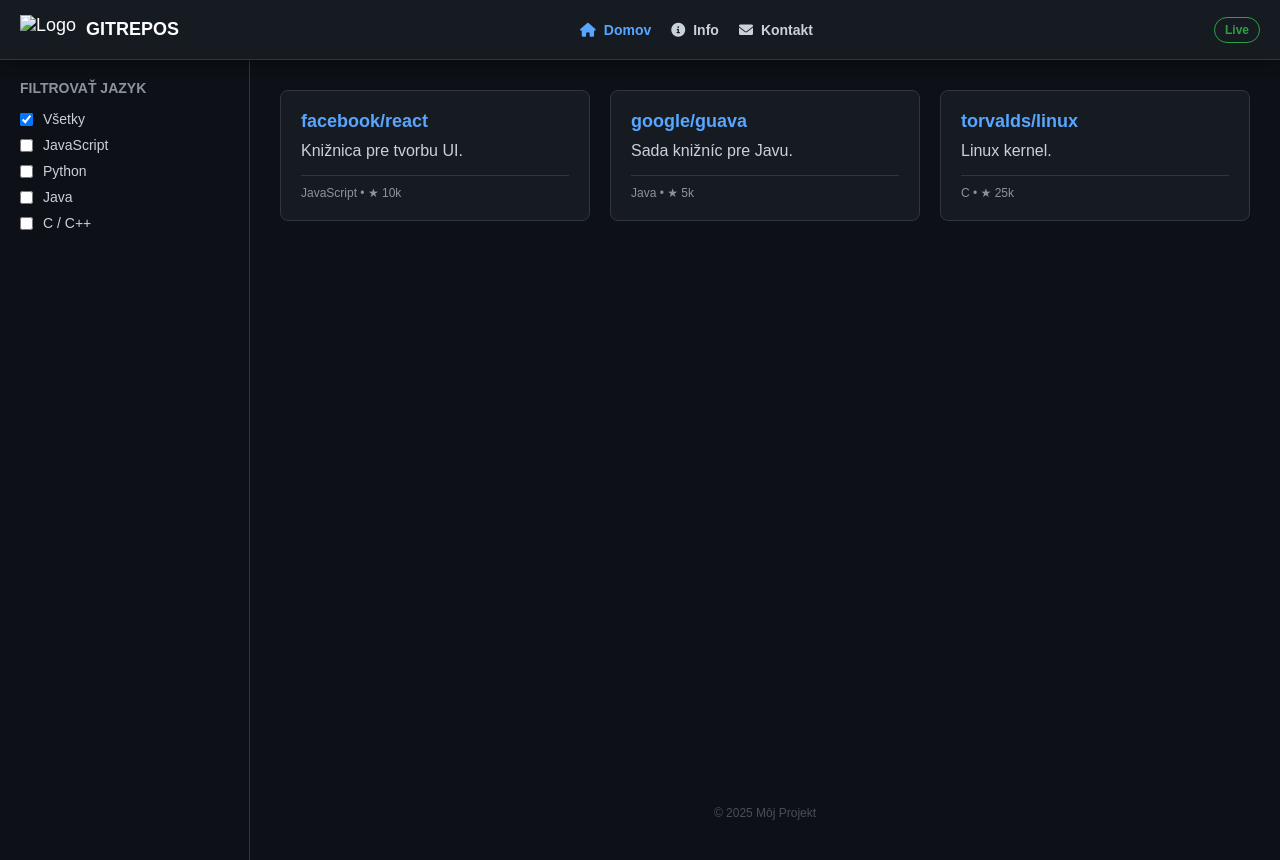
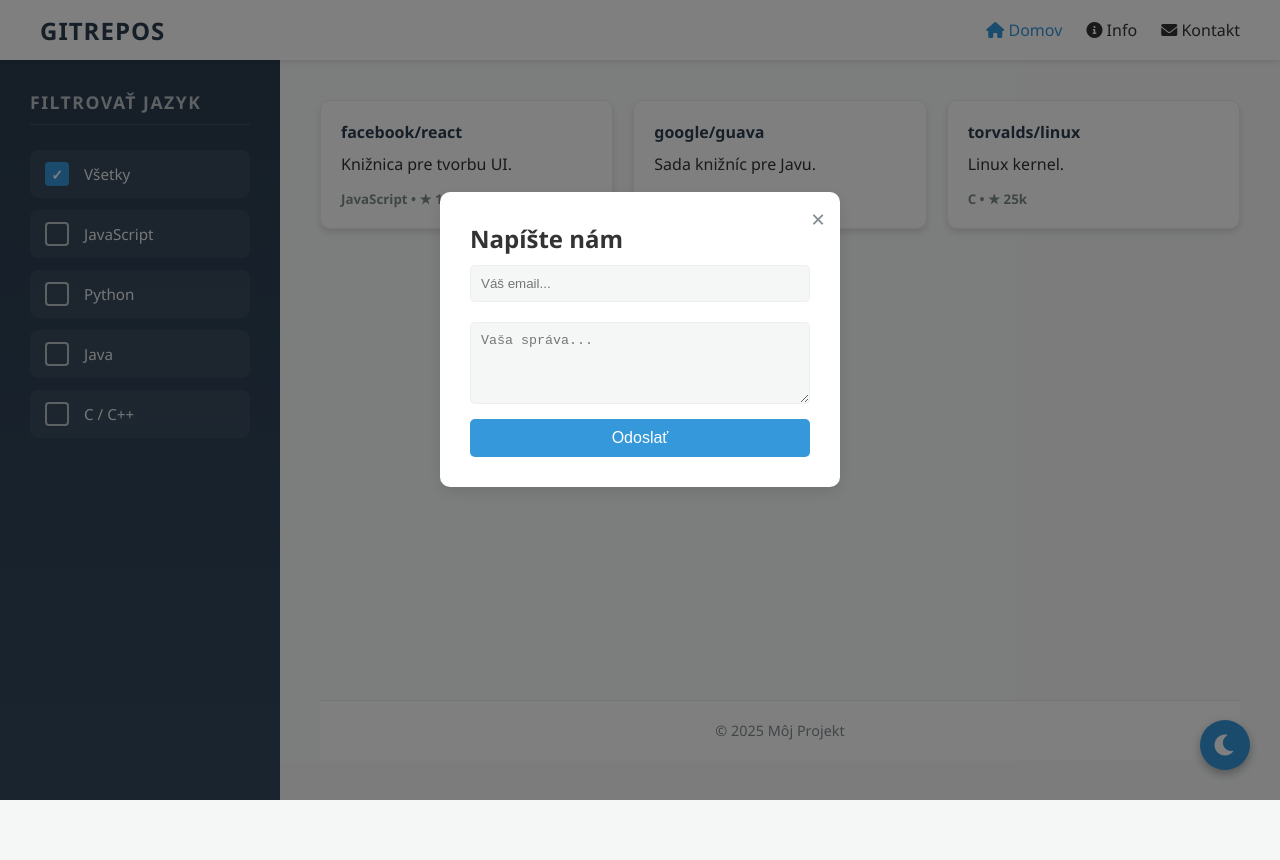
Before and after one commit to CodeCraft-ZAIT-Academy/GitHub-Repos-Web, a plain HTML site: page index.html in a window 1280 px wide. Both pictures are taken after a click on the link "Kontakt". After the commit the page ends 800 px from the top, so only its background shows below. Drawn offline with Linux system fonts and the light colour scheme.

Commit message:
Nový sidebar, sticky footer a dark mode

```diff
--- a/index.html
+++ b/index.html
@@ -3,86 +3,94 @@
 <head>
     <meta charset="UTF-8">
     <title>GR Dashboard</title>
-
     <link rel="stylesheet" href="https://cdnjs.cloudflare.com/ajax/libs/font-awesome/6.0.0/css/all.min.css">
-
     <link rel="stylesheet" href="style.css">
 </head>
 <body>
 
     <header>
-        <div class="logo-box">
-            <img src="logo.png" alt="Logo">
+        <div class="logo">
             <b>GITREPOS</b>
         </div>
 
-        <nav class="nav-menu">
+        <nav class="menu">
             <a href="#" class="active"><i class="fa-solid fa-house"></i> Domov</a>
             <a href="#"><i class="fa-solid fa-circle-info"></i> Info</a>
-            <a href="#"><i class="fa-solid fa-envelope"></i> Kontakt</a>
+            <a href="#" id="contact-link"><i class="fa-solid fa-envelope"></i> Kontakt</a>
         </nav>
-
-        <div class="status">Live</div>
     </header>
 
     <div class="layout">
 
-        <aside>
+        <aside class="sidebar">
             <h3>Filtrovať jazyk</h3>
 
-            <ul class="filter-list">
+            <ul class="filtre">
                 <li>
-                    <label>
-                        <input type="checkbox" id="check-all" checked> Všetky
-                    </label>
+                    <input type="checkbox" id="check-all" checked>
+                    <label for="check-all">Všetky</label>
                 </li>
                 <li>
-                    <label>
-                        <input type="checkbox" class="lang-check" value="javascript"> JavaScript
-                    </label>
+                    <input type="checkbox" id="lang-js" class="lang-check" value="javascript">
+                    <label for="lang-js">JavaScript</label>
                 </li>
                 <li>
-                    <label>
-                        <input type="checkbox" class="lang-check" value="python"> Python
-                    </label>
+                    <input type="checkbox" id="lang-python" class="lang-check" value="python">
+                    <label for="lang-python">Python</label>
                 </li>
                 <li>
-                    <label>
-                        <input type="checkbox" class="lang-check" value="java"> Java
-                    </label>
+                    <input type="checkbox" id="lang-java" class="lang-check" value="java">
+                    <label for="lang-java">Java</label>
                 </li>
                 <li>
-                    <label>
-                        <input type="checkbox" class="lang-check" value="c"> C / C++
-                    </label>
+                    <input type="checkbox" id="lang-c" class="lang-check" value="c">
+                    <label for="lang-c">C / C++</label>
                 </li>
             </ul>
         </aside>
 
         <main>
             <div id="grid">
-                <div class="card" data-jazyk="javascript">
+                <div class="card" data-lang="javascript">
                     <h4>facebook/react</h4>
                     <p>Knižnica pre tvorbu UI.</p>
                     <small>JavaScript • ★ 10k</small>
                 </div>
 
-                <div class="card" data-jazyk="java">
+                 <div class="card" data-lang="java">
                     <h4>google/guava</h4>
                     <p>Sada knižníc pre Javu.</p>
                     <small>Java • ★ 5k</small>
                 </div>
 
-                <div class="card" data-jazyk="c">
+                <div class="card" data-lang="c">
                     <h4>torvalds/linux</h4>
                     <p>Linux kernel.</p>
                     <small>C • ★ 25k</small>
                 </div>
             </div>
 
-            <footer>© 2025 Môj Projekt</footer>
+            <footer>
+                © 2025 Môj Projekt
+            </footer>
         </main>
     </div>
+
+    <div id="contact-modal" class="modal">
+        <div class="modal-content">
+            <span class="close-btn">&times;</span>
+            <h2>Napíšte nám</h2>
+            <form>
+                <input type="email" placeholder="Váš email..." required>
+                <textarea rows="4" placeholder="Vaša správa..." required></textarea>
+                <button type="submit">Odoslať</button>
+            </form>
+        </div>
+    </div>
+
+    <button id="dark-mode-toggle">
+        <i class="fa-solid fa-moon"></i>
+    </button>
 
     <script src="script.js"></script>
 </body>
--- a/script.js
+++ b/script.js
@@ -1,59 +1,49 @@
-// 1. Nájdeme všetky potrebné veci na stránke
-const checkAll = document.getElementById('check-all'); // Checkbox "Všetky"
-const checkboxes = document.querySelectorAll('.lang-check'); // Ostatné checkboxy
-const cards = document.querySelectorAll('.card'); // Všetky karty
+// --- Pôvodný kód pre modálne okno a filtre (ak ho máš) ---
+// Sem patrí tvoj existujúci JavaScript pre funkčnosť stránky.
+// Pre stručnosť tu uvádzam len nový kód pre Dark Mode.
 
-// 2. Čo sa stane, keď klikneš na "Všetky"
-checkAll.addEventListener('change', function() {
-    if (this.checked) {
-        // Ak zapneš "Všetky", vypni ostatné checkboxy
-        checkboxes.forEach(box => box.checked = false);
+// --- DARK MODE FUNKCIONALITA ---
+const darkModeToggle = document.getElementById('dark-mode-toggle');
+const body = document.body;
+const icon = darkModeToggle.querySelector('i');
+
+// Skontrolujeme, či má používateľ uloženú preferenciu
+const isDarkMode = localStorage.getItem('darkMode') === 'enabled';
+
+// Ak áno, zapneme tmavý režim hneď pri načítaní
+if (isDarkMode) {
+    body.classList.add('dark-mode');
+    icon.classList.remove('fa-moon');
+    icon.classList.add('fa-sun');
+}
+
+// Prepínanie režimu po kliknutí na tlačidlo
+darkModeToggle.addEventListener('click', () => {
+    body.classList.toggle('dark-mode');
+
+    // Zmena ikony (mesiac <-> slnko)
+    if (body.classList.contains('dark-mode')) {
+        icon.classList.remove('fa-moon');
+        icon.classList.add('fa-sun');
+        localStorage.setItem('darkMode', 'enabled'); // Uložíme voľbu
+    } else {
+        icon.classList.remove('fa-sun');
+        icon.classList.add('fa-moon');
+        localStorage.setItem('darkMode', 'disabled'); // Uložíme voľbu
     }
-    filtrovatKarty(); // Spusti filtrovanie
 });
 
-// 3. Čo sa stane, keď klikneš na konkrétny jazyk
-checkboxes.forEach(box => {
-    box.addEventListener('change', function() {
-        // Ak zapneš nejaký jazyk, vypni "Všetky"
-        if (this.checked) {
-            checkAll.checked = false;
-        }
+// --- Príklad pôvodného JS pre modálne okno (aby ti fungovalo) ---
+const modal = document.getElementById("contact-modal");
+const btn = document.getElementById("contact-link");
+const span = document.getElementsByClassName("close-btn")[0];
 
-        // Ak vypneš všetky jazyky, automaticky zapni "Všetky"
-        let asponJedenZapnuty = false;
-        checkboxes.forEach(b => {
-            if (b.checked) asponJedenZapnuty = true;
-        });
-
-        if (asponJedenZapnuty === false) {
-            checkAll.checked = true;
-        }
-
-        filtrovatKarty(); // Spusti filtrovanie
-    });
-});
-
-// 4. Hlavná funkcia na skrývanie/zobrazovanie kariet
-function filtrovatKarty() {
-    // Zistíme, ktoré jazyky sú zaškrtnuté
-    const vybraneJazyky = [];
-
-    checkboxes.forEach(box => {
-        if (box.checked) {
-            vybraneJazyky.push(box.value);
-        }
-    });
-
-    // Prejdeme každú kartu a rozhodneme, či ju ukážeme
-    cards.forEach(card => {
-        const jazykKarty = card.getAttribute('data-jazyk');
-
-        // Ak je zapnuté "Všetky" ALEBO ak jazyk karty je v zozname vybraných
-        if (checkAll.checked || vybraneJazyky.includes(jazykKarty)) {
-            card.style.display = 'block'; // Ukáž kartu
-        } else {
-            card.style.display = 'none';  // Skry kartu
-        }
-    });
+if (btn) {
+    btn.onclick = function() { modal.style.display = "block"; }
 }
+if (span) {
+    span.onclick = function() { modal.style.display = "none"; }
+}
+window.onclick = function(event) {
+    if (event.target == modal) { modal.style.display = "none"; }
+}
--- a/style.css
+++ b/style.css
@@ -1,179 +1,330 @@
-/* Vynulovanie (Reset) */
+/* --- ZÁKLADNÉ PREMENNÉ (SVETLÝ REŽIM) --- */
+:root {
+    --bg-body: #f4f7f6;
+    --text-main: #333;
+    --bg-header: #fff;
+    --bg-sidebar: linear-gradient(180deg, #2c3e50 0%, #34495e 100%);
+    --text-sidebar: #ecf0f1;
+    --text-sidebar-muted: #bdc3c7;
+    --bg-filter-item: rgba(255, 255, 255, 0.05);
+    --bg-filter-item-hover: rgba(255, 255, 255, 0.15);
+    --accent-color: #3498db;
+    --bg-main: #f9fafb;
+    --bg-card: #fff;
+    --text-card-title: #2c3e50;
+    --text-card-small: #7f8c8d;
+    --border-color: #eee;
+    --bg-footer: #fff;
+    --shadow-color: rgba(0,0,0,0.1);
+}
+
+/* --- TMAVÝ REŽIM (PREPÍSANIE PREMENNÝCH) --- */
+body.dark-mode {
+    --bg-body: #121212;
+    --text-main: #e0e0e0;
+    --bg-header: #1e1e1e;
+    --bg-sidebar: linear-gradient(180deg, #1a1a1a 0%, #2c2c2c 100%);
+    --text-sidebar: #e0e0e0;
+    --text-sidebar-muted: #a0a0a0;
+    --bg-filter-item: rgba(255, 255, 255, 0.08);
+    --bg-filter-item-hover: rgba(255, 255, 255, 0.2);
+    --accent-color: #4fa3e0;
+    --bg-main: #121212;
+    --bg-card: #1e1e1e;
+    --text-card-title: #ffffff;
+    --text-card-small: #b0b0b0;
+    --border-color: #333;
+    --bg-footer: #1e1e1e;
+    --shadow-color: rgba(0,0,0,0.5);
+}
+
+/* --- ZÁKLADNÉ NASTAVENIA --- */
 * {
+    margin: 0;
+    padding: 0;
     box-sizing: border-box;
-    margin: 0px;
-    padding: 0px;
 }
 
 body {
-    background-color: #0d1117;
-    color: #c9d1d9;
-    font-family: Arial, sans-serif;
+    font-family: 'Segoe UI', Roboto, Helvetica, Arial, sans-serif;
+    background-color: var(--bg-body);
+    color: var(--text-main);
+    min-height: 100vh;
+    display: flex;
+    flex-direction: column;
+    transition: background-color 0.3s, color 0.3s;
 }
 
-/* --- Hlavička --- */
+/* --- HEADER --- */
 header {
+    background-color: var(--bg-header);
+    padding: 0 40px;
     height: 60px;
-    background-color: #161b22;
-    border-bottom: 1px solid #30363d;
-
-    /* tieň pod hlavičkou */
-    box-shadow: 0px 2px 10px rgba(0, 0, 0, 0.5);
-
     display: flex;
+    align-items: center;
     justify-content: space-between;
-    align-items: center;
-
-    padding-left: 20px;
-    padding-right: 20px;
-
-    position: fixed;
-    top: 0px;
-    width: 100%;
-    z-index: 100; /* hlavička vždy navrchu */
+    box-shadow: 0 2px 5px var(--shadow-color);
+    z-index: 10;
+    transition: background-color 0.3s;
 }
 
-.logo-box {
+.logo b {
+    font-size: 1.5rem;
+    color: var(--text-card-title);
+    letter-spacing: 1px;
+}
+
+.menu a {
+    text-decoration: none;
+    color: var(--text-main);
+    margin-left: 20px;
+    font-weight: 500;
+    transition: color 0.3s;
+}
+
+.menu a:hover, .menu a.active {
+    color: var(--accent-color);
+}
+
+/* --- LAYOUT --- */
+.layout {
+    display: flex;
+    flex: 1;
+    width: 100%;
+}
+
+/* --- SIDEBAR (LEFT BAR) --- */
+.sidebar {
+    width: 280px;
+    background: var(--bg-sidebar);
+    color: var(--text-sidebar);
+    padding: 30px;
+    display: flex;
+    flex-direction: column;
+    box-shadow: 4px 0 15px var(--shadow-color);
+    transition: background 0.3s;
+}
+
+.sidebar h3 {
+    font-size: 1.1rem;
+    text-transform: uppercase;
+    letter-spacing: 1.5px;
+    color: var(--text-sidebar-muted);
+    margin-bottom: 25px;
+    padding-bottom: 10px;
+    border-bottom: 1px solid rgba(255, 255, 255, 0.1);
+}
+
+.filtre {
+    list-style: none;
+}
+
+.filtre li {
+    margin-bottom: 12px;
+}
+
+/* --- NOVÉ KRAJŠIE CHECKBOXY --- */
+/* Skryjeme pôvodný checkbox */
+.filtre input[type="checkbox"] {
+    display: none;
+}
+
+/* Štýl pre label (celý riadok) */
+.filtre label {
     display: flex;
     align-items: center;
-    font-size: 18px;
-    color: white;
+    padding: 12px 15px;
+    background-color: var(--bg-filter-item);
+    border-radius: 8px;
+    cursor: pointer;
+    transition: all 0.3s ease;
+    font-size: 0.95rem;
+    position: relative;
 }
 
-.logo-box img {
-    height: 30px;
-    margin-right: 10px;
+/* Hover efekt pre riadok */
+.filtre label:hover {
+    background-color: var(--bg-filter-item-hover);
+    transform: translateX(5px);
 }
 
-/* NOVÉ: Štýly pre menu v hlavičke */
-.nav-menu {
+/* Vytvorenie vlastného štvorčeka */
+.filtre label::before {
+    content: '';
+    width: 20px;
+    height: 20px;
+    margin-right: 15px;
+    border: 2px solid var(--text-sidebar-muted);
+    border-radius: 4px;
+    background-color: transparent;
+    transition: all 0.2s ease;
     display: flex;
-    gap: 20px; /* Medzera medzi odkazmi */
+    align-items: center;
+    justify-content: center;
 }
 
-.nav-menu a {
-    text-decoration: none; /* Zruší podčiarknutie */
-    color: #c9d1d9;
+/* Štýl pre ZAŠKRTNUTÝ checkbox */
+.filtre input[type="checkbox"]:checked + label::before {
+    background-color: var(--accent-color);
+    border-color: var(--accent-color);
+    /* Unicode znak pre fajku */
+    content: '✓';
+    color: white;
     font-size: 14px;
     font-weight: bold;
-    display: flex;
-    align-items: center;
-    gap: 8px; /* Medzera medzi ikonou a textom */
-    transition: 0.3s; /* Plynulá zmena farby */
 }
 
-.nav-menu a:hover {
-    color: #58a6ff; /* Modrá farba pri nabehnutí myšou */
+/* Hover efekt na samotný štvorček */
+.filtre label:hover::before {
+    border-color: var(--accent-color);
 }
 
-/* Odkaz, ktorý je aktívny (napr. Domov) */
-.nav-menu a.active {
-    color: #58a6ff;
+/* --- HLAVNÝ OBSAH --- */
+main {
+    flex: 1;
+    padding: 40px;
+    background-color: var(--bg-main);
+    display: flex;
+    flex-direction: column;
+    transition: background-color 0.3s;
 }
 
-.status {
-    color: #2ea043;
-    border: 1px solid #2ea043;
-    padding: 5px 10px;
-    border-radius: 20px;
-    font-weight: bold;
-    font-size: 12px;
-}
-
-/* --- Layout --- */
-.layout {
-    display: flex;
-    margin-top: 60px;
-    height: 100vh;
-}
-
-aside {
-    width: 250px;
-    background-color: #0d1117;
-    border-right: 1px solid #30363d;
-    padding: 20px;
-}
-
-/* NOVÉ: Štýl pre nadpis filtra */
-aside h3 {
-    font-size: 14px;
-    text-transform: uppercase;
-    color: #8b949e; /* Šedá farba */
-    margin-bottom: 15px;
-}
-
-/* NOVÉ: Štýl pre zoznam checkboxov */
-.filter-list {
-    list-style: none; /* Odstráni bodky zo zoznamu */
-}
-
-.filter-list li {
-    margin-bottom: 10px; /* Medzera medzi riadkami */
-}
-
-.filter-list label {
-    display: flex;
-    align-items: center;
-    cursor: pointer; /* Zmení kurzor na ruku */
-    font-size: 14px;
-}
-
-.filter-list input {
-    margin-right: 10px; /* Medzera medzi štvorčekom a textom */
-}
-
-main {
-    flex: 1;
-    padding: 30px;
-    overflow-y: scroll;
-    display: flex;
-    flex-direction: column;
-}
-
-/* --- Grid --- */
+/* Grid pre karty */
 #grid {
     display: grid;
-    grid-template-columns: 1fr 1fr 1fr;
-    grid-gap: 20px;
+    grid-template-columns: repeat(auto-fill, minmax(250px, 1fr));
+    gap: 20px;
     margin-bottom: 40px;
 }
 
-/* --- Kartička --- */
 .card {
-    background-color: #161b22;
-    border: 1px solid #30363d;
-    border-radius: 8px;
+    background: var(--bg-card);
     padding: 20px;
-    transition: 0.3s;
+    border-radius: 10px;
+    box-shadow: 0 4px 6px var(--shadow-color);
+    transition: transform 0.2s, background-color 0.3s;
+    border: 1px solid var(--border-color);
 }
 
 .card:hover {
-    background-color: #1c2128;
-    border-color: #58a6ff;
     transform: translateY(-5px);
+    box-shadow: 0 10px 15px var(--shadow-color);
 }
 
 .card h4 {
-    color: #58a6ff;
+    color: var(--text-card-title);
     margin-bottom: 10px;
-    font-size: 18px;
 }
 
 .card small {
-    color: #8b949e;
     display: block;
     margin-top: 15px;
-    font-size: 12px;
-    border-top: 1px solid #30363d;
-    padding-top: 10px;
+    color: var(--text-card-small);
+    font-weight: bold;
 }
 
-/* --- Footer --- */
+/* --- FOOTER --- */
 footer {
     margin-top: auto;
     text-align: center;
-    color: #484f58;
-    font-size: 12px;
-    padding-top: 20px;
-    padding-bottom: 10px;
+    color: var(--text-card-small);
+    padding: 20px;
+    background-color: var(--bg-footer);
+    border-top: 1px solid var(--border-color);
+    font-size: 0.9rem;
+    transition: background-color 0.3s;
 }
+
+/* --- TLAČIDLO PRE DARK MODE --- */
+#dark-mode-toggle {
+    position: fixed;
+    bottom: 30px;
+    right: 30px;
+    width: 50px;
+    height: 50px;
+    border-radius: 50%;
+    border: none;
+    background-color: var(--accent-color);
+    color: white;
+    font-size: 24px;
+    cursor: pointer;
+    box-shadow: 0 4px 10px rgba(0,0,0,0.3);
+    transition: transform 0.3s, background-color 0.3s;
+    display: flex;
+    align-items: center;
+    justify-content: center;
+    z-index: 100;
+}
+
+#dark-mode-toggle:hover {
+    transform: scale(1.1);
+}
+
+body.dark-mode #dark-mode-toggle {
+    background-color: #f1c40f; /* Žltá pre slnko v tmavom režime */
+    color: #333;
+}
+
+/* --- MODÁLNE OKNO --- */
+.modal {
+    display: none;
+    position: fixed;
+    z-index: 200;
+    left: 0;
+    top: 0;
+    width: 100%;
+    height: 100%;
+    background-color: rgba(0,0,0,0.5);
+}
+
+.modal-content {
+    background-color: var(--bg-card);
+    color: var(--text-main);
+    margin: 15% auto;
+    padding: 30px;
+    border-radius: 10px;
+    width: 400px;
+    box-shadow: 0 5px 15px var(--shadow-color);
+    position: relative;
+}
+
+.close-btn {
+    position: absolute;
+    top: 10px;
+    right: 15px;
+    font-size: 24px;
+    cursor: pointer;
+    color: var(--text-card-small);
+}
+
+.close-btn:hover { color: var(--text-main); }
+
+.modal input, .modal textarea {
+    width: 100%;
+    padding: 10px;
+    margin: 10px 0;
+    border: 1px solid var(--border-color);
+    border-radius: 5px;
+    background-color: var(--bg-body);
+    color: var(--text-main);
+}
+
+.modal button {
+    background-color: var(--accent-color);
+    color: white;
+    padding: 10px 20px;
+    border: none;
+    border-radius: 5px;
+    cursor: pointer;
+    width: 100%;
+    font-size: 1rem;
+}
+
+.modal button:hover { opacity: 0.9; }
+
+/* --- RESPONZIVITA --- */
+@media (max-width: 768px) {
+    .layout { flex-direction: column; }
+    .sidebar { width: 100%; }
+    #dark-mode-toggle { bottom: 20px; right: 20px; }
+}
```
